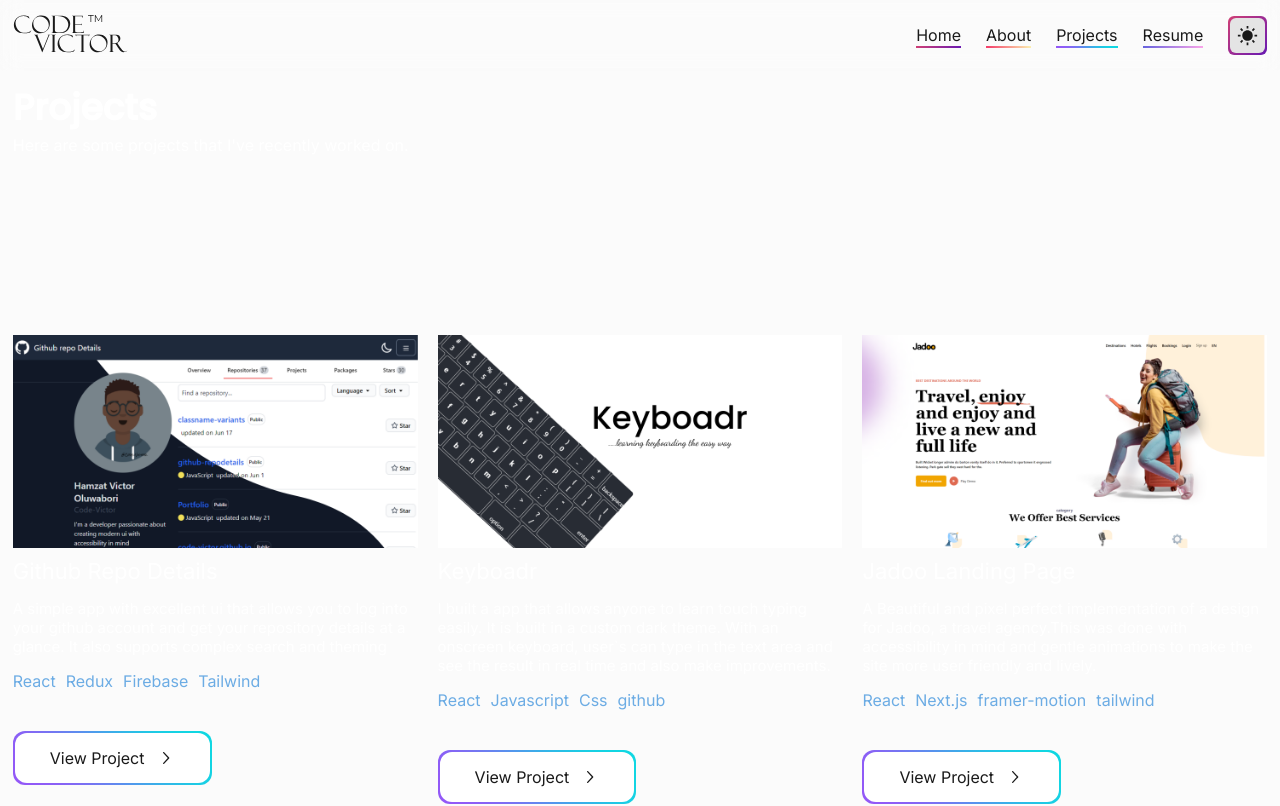
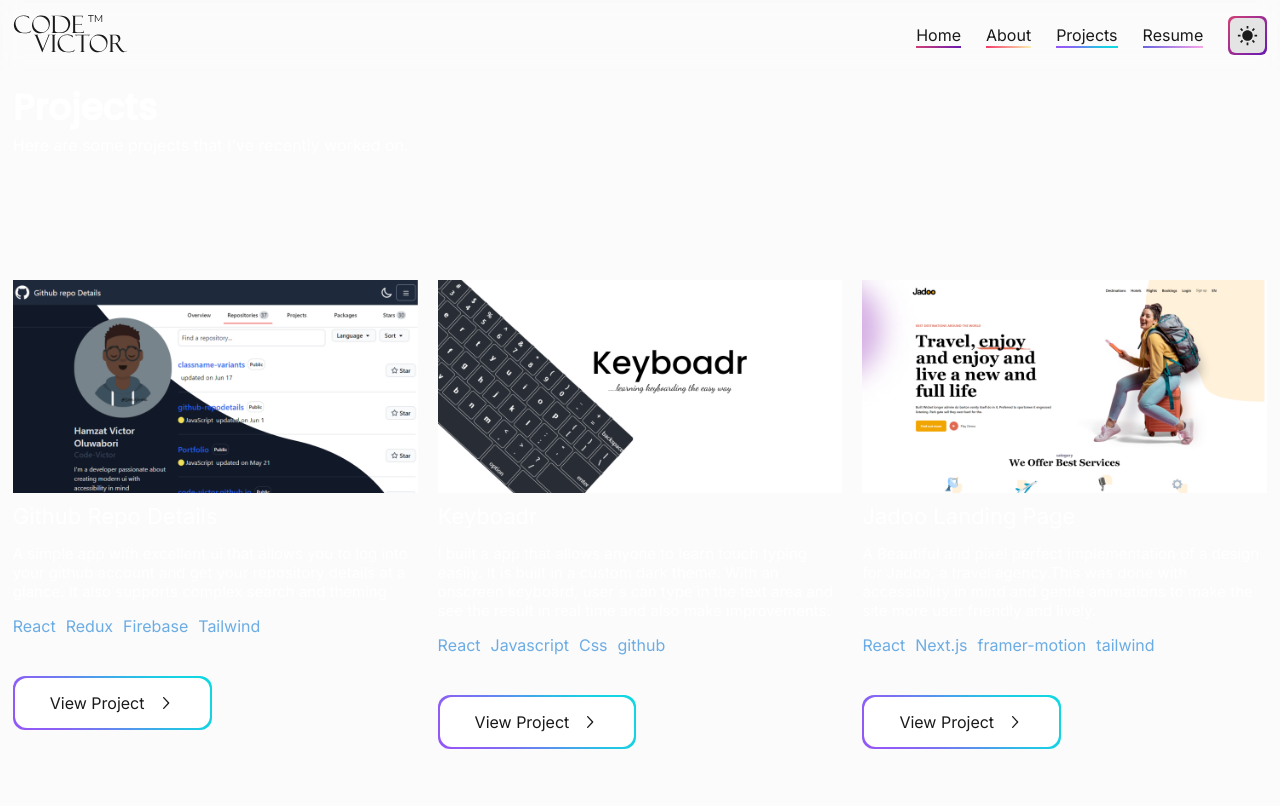
Before and after one commit to Code-Victor/Portfolio, a Next.js app: page /projects in a window 1280 px wide. Shown: the top 806 px of the page. Built offline with nearby package versions, Linux system fonts and the light colour scheme.

Commit message:
reduced content margin

```diff
--- a/src/components/inc/Featured.tsx
+++ b/src/components/inc/Featured.tsx
@@ -47,9 +47,9 @@ const Featured = ({ main = false }: { main?: boolean }) => {
         ref={sectionRef}
         columns={{ "@initial": "1", "@md": "2", "@lg": "3" }}
         css={{
-          mt: "$7",
+          mt: "$3",
           "@md": {
-            mt: "$9",
+            mt: "$5",
           },
           "&:": {
             display: "none",
@@ -120,7 +120,14 @@ const Card = ({ ref, main, i, ...cardProps }: CardProps & animationProps) => {
         viewport: { root: ref, amount: 0.8, once: true },
         variants,
       }
-    : {};
+    : {
+        as: motion.div,
+        initial: "hiddenMd",
+        whileInView: "visibleCustomNoD",
+        custom: i + 0.5,
+        viewport: { amount: 0.5, once: true },
+        variants,
+      };
   return (
     <Flex direction="column" gap="2" {...animateProps}>
       <Image
```
